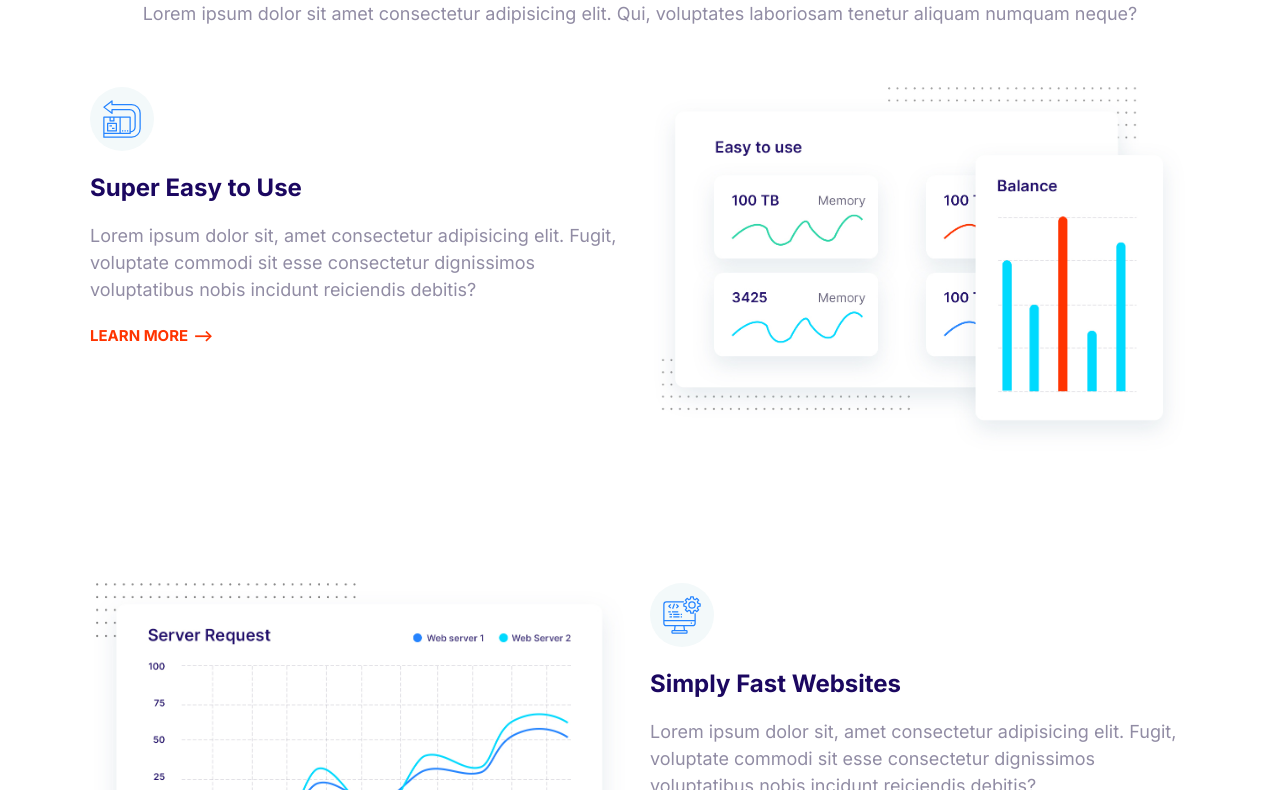
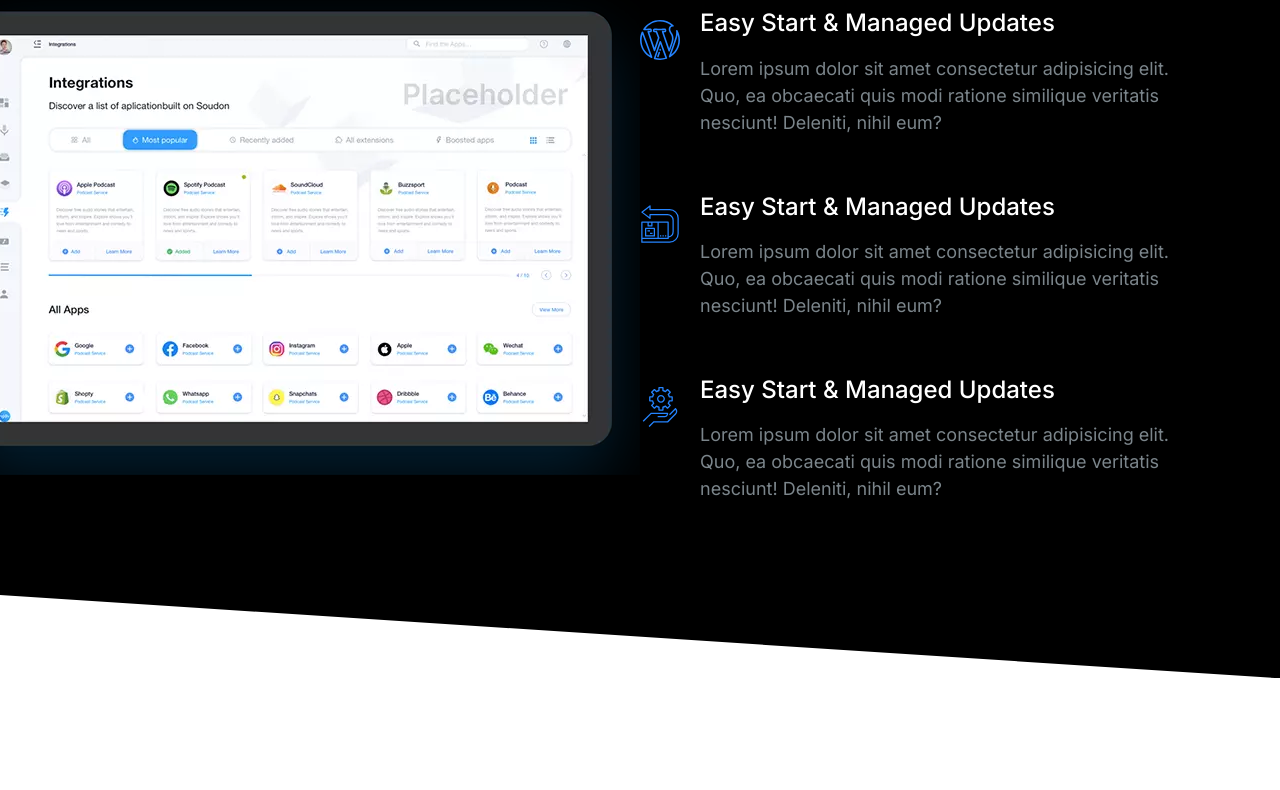
Before and after one commit to aminsajad/moshify, a plain HTML site: page index.html in a window 1280 px wide. Shown: the part 155-945 px from the top of the page. After the commit the page ends 833 px from the top, so only its background shows below. Drawn offline with Linux system fonts and the light colour scheme.

Commit message:
Add showcase.

```diff
--- a/css/styles.css
+++ b/css/styles.css
@@ -14,6 +14,10 @@
 }
 
 /* Typography */
+::selection {
+  background: var(--color-primary);
+  color: #fff;
+}
 
 html{
   font-size: 62.5%;
@@ -43,6 +47,7 @@ h1,h2,h3{
  h3{
   font-size: 3rem;
   margin-bottom: 2rem;
+  font-weight: 500;
  }
 
  @media screen and (min-width: 1024px) {
@@ -130,7 +135,6 @@ h1,h2,h3{
  .list{
   list-style: none;
   padding-left: 0;
-  color: var(--color-headings);
  }
 
  .list--inline .list__item{
@@ -141,6 +145,7 @@ h1,h2,h3{
  .list--tick{
    list-style-image: url(../images/tick.svg);
    padding-left: 3rem;
+   color: var(--color-headings);
  }
 
  .list--tick .list__item{
@@ -414,6 +419,7 @@ h1,h2,h3{
 
 .media{
   display: flex;
+  margin-bottom: 4rem;
 }
 
 .media__title{
@@ -622,19 +628,21 @@ h1,h2,h3{
   color: #7b858b;
 }
 
-.block--dark .block__heading {
+.block--dark h1,
+.block--dark h2,
+.block--dark h3 {
   color: #fff;
   display: grid;
 }
 
 .block--skewed-right {
   padding-bottom: calc(var(--padding-vertical) + 4rem) ;
-  clip-path: polygon(0 0, 100% 0%, 100% 100%, 0 80%);
+  clip-path: polygon(0 0, 100% 0%, 100% 100%, 0 90%);
 }
 
 .block--skewed-left {
   padding-bottom: calc(var(--padding-vertical) + 4rem) ;
-  clip-path: polygon(0 0, 100% 0%, 100% 80%, 0 100%);
+  clip-path: polygon(0 0, 100% 0%, 100% 90%, 0 100%);
 }
 
 .container {
@@ -797,3 +805,23 @@ h1,h2,h3{
     order: 2;
   }
 }
+
+/* Showcase Block */
+
+.block-showcase__image > img {
+  width: 100%;
+}
+
+@media screen and  (min-width: 768px) {
+  .block-showcase .grid {
+    grid-template-columns: 50% 50%;
+  }
+  .block-showcase__image {
+    justify-self: end;
+  }
+
+  .block-showcase__image > img {
+    width: auto;
+    max-width: 700px;
+  }
+}
--- a/index.html
+++ b/index.html
@@ -8,75 +8,82 @@
     <link rel="preconnect" href="https://fonts.gstatic.com" crossorigin />
     <link
       href="https://fonts.googleapis.com/css2?family=Inter:wght@100..900&display=swap"
-      rel="stylesheet"/>
+      rel="stylesheet"
+    />
     <link rel="stylesheet" href="css/normalize.css" />
     <link rel="stylesheet" href="css/styles.css" />
   </head>
-  <section class="block container">
+  <body>
+    <section class="block block--dark block--skewed-right block-showcase">
       <header class="block__header">
-      <h2>Host on the Cloud to Keep Growing</h2>
-      <p>Lorem ipsum dolor sit amet consectetur adipisicing elit. Qui, voluptates laboriosam tenetur aliquam numquam neque?</p>
+        <h2>User-friendly Control Panel</h2>
       </header>
-    <article class="grid grid--1x2 feature">
-      <div class="feature__content">
-        <span class="icon-container">
+      <div class="container grid grid--1x2">
+        <picture class="block-showcase__image">
+          <source
+            type="image/webp"
+            srcset="images/ipad.webp 1x, images/ipad@2x.webp 2x"
+          />
+          <source
+            type="image/png"
+            srcset="images/ipad.png 1x, images/ipad@2x.png 2x"
+          />
+          <img src="images/ipad.png" alt="" />
+        </picture>
+        <ul class="list">
+          <li>
+            <div class="media">
+              <div class="media__image">
+                <svg class="icon icon--primary">
+                  <use xlink:href="images/sprite.svg#wordpress"></use>
+                </svg>
+              </div>
+              <div class="media__body">
+                <h3 class="media__title">Easy Start & Managed Updates</h3>
+                <p>
+                  Lorem ipsum dolor sit amet consectetur adipisicing elit. Quo,
+                  ea obcaecati quis modi ratione similique veritatis nesciunt!
+                  Deleniti, nihil eum?
+                </p>
+              </div>
+            </div>
+          </li>
+          <li>
+            <div class="media">
+              <div class="media__image">
                 <svg class="icon icon--primary">
                   <use xlink:href="images/sprite.svg#easy"></use>
                 </svg>
-        </span>
-        <h3 class="feature__headind">Super Easy to Use</h3>
-        <p>Lorem ipsum dolor sit, amet consectetur adipisicing elit. Fugit, voluptate commodi sit esse consectetur dignissimos voluptatibus nobis incidunt reiciendis debitis?</p>
-        <a href="#" class="link-arrow">Learn More</a>
               </div>
-      <picture>
-        <img class="feature__image" src="images/easy.webp" alt="">
-      </picture>
-     </article>
-     <article class="grid grid--1x2 feature">
-      <div class="feature__content">
-        <span class="icon-container">
-          <svg class="icon icon--primary">
-            <use xlink:href="images/sprite.svg#computer"></use>
-          </svg>
-        </span>
-        <h3 class="feature__headind">Simply Fast Websites</h3>
-        <p>Lorem ipsum dolor sit, amet consectetur adipisicing elit. Fugit, voluptate commodi sit esse consectetur dignissimos voluptatibus nobis incidunt reiciendis debitis?</p>
-        <a href="#" class="link-arrow">Learn More</a>
+              <div class="media__body">
+                <h3 class="media__title">Easy Start & Managed Updates</h3>
+                <p>
+                  Lorem ipsum dolor sit amet consectetur adipisicing elit. Quo,
+                  ea obcaecati quis modi ratione similique veritatis nesciunt!
+                  Deleniti, nihil eum?
+                </p>
               </div>
-      <picture>
-        <img class="feature__image" src="images/fast.webp" alt="">
-      </picture>
-     </article>
-     <article class="grid grid--1x2 feature">
-      <div class="feature__content">
-        <span class="icon-container">
+            </div>
+          </li>
+          <li>
+            <div class="media">
+              <div class="media__image">
                 <svg class="icon icon--primary">
                   <use xlink:href="images/sprite.svg#settings"></use>
                 </svg>
-        </span>
-        <h3 class="feature__headind">Wordpress Made Easy</h3>
-        <p>Lorem ipsum dolor sit, amet consectetur adipisicing elit. Fugit, voluptate commodi sit esse consectetur dignissimos voluptatibus nobis incidunt reiciendis debitis?</p>
-        <a href="#" class="link-arrow">Learn More</a>
               </div>
-      <picture>
-        <img class="feature__image" src="images/wordpress.webp" alt="">
-      </picture>
-     </article>
-     <article class="grid grid--1x2 feature">
-      <div class="feature__content">
-        <span class="icon-container">
-          <svg class="icon icon--primary">
-            <use xlink:href="images/sprite.svg#clock"></use>
-          </svg>
-        </span>
-        <h3 class="feature__headind">24/7 Export Support</h3>
-        <p>Lorem ipsum dolor sit, amet consectetur adipisicing elit. Fugit, voluptate commodi sit esse consectetur dignissimos voluptatibus nobis incidunt reiciendis debitis?</p>
-        <a href="#" class="link-arrow">Learn More</a>
+              <div class="media__body">
+                <h3 class="media__title">Easy Start & Managed Updates</h3>
+                <p>
+                  Lorem ipsum dolor sit amet consectetur adipisicing elit. Quo,
+                  ea obcaecati quis modi ratione similique veritatis nesciunt!
+                  Deleniti, nihil eum?
+                </p>
               </div>
-      <picture>
-        <img class="feature__image" src="images/support.jpg" alt="">
-      </picture>
-     </article>
+            </div>
+          </li>
+        </ul>
+      </div>
     </section>
     <script src="js/main.js"></script>
   </body>
```
Also changed, not shown: components/showcase.html (added, +71 -0 lines), images/ipad.png (added), images/ipad.webp (added), images/ipad@2x.png (added), images/ipad@2x.webp (added), images/menu.svg (added), images/snap.svg (added), 1 other file. Lines whose indentation alone changed are shown as unchanged.
